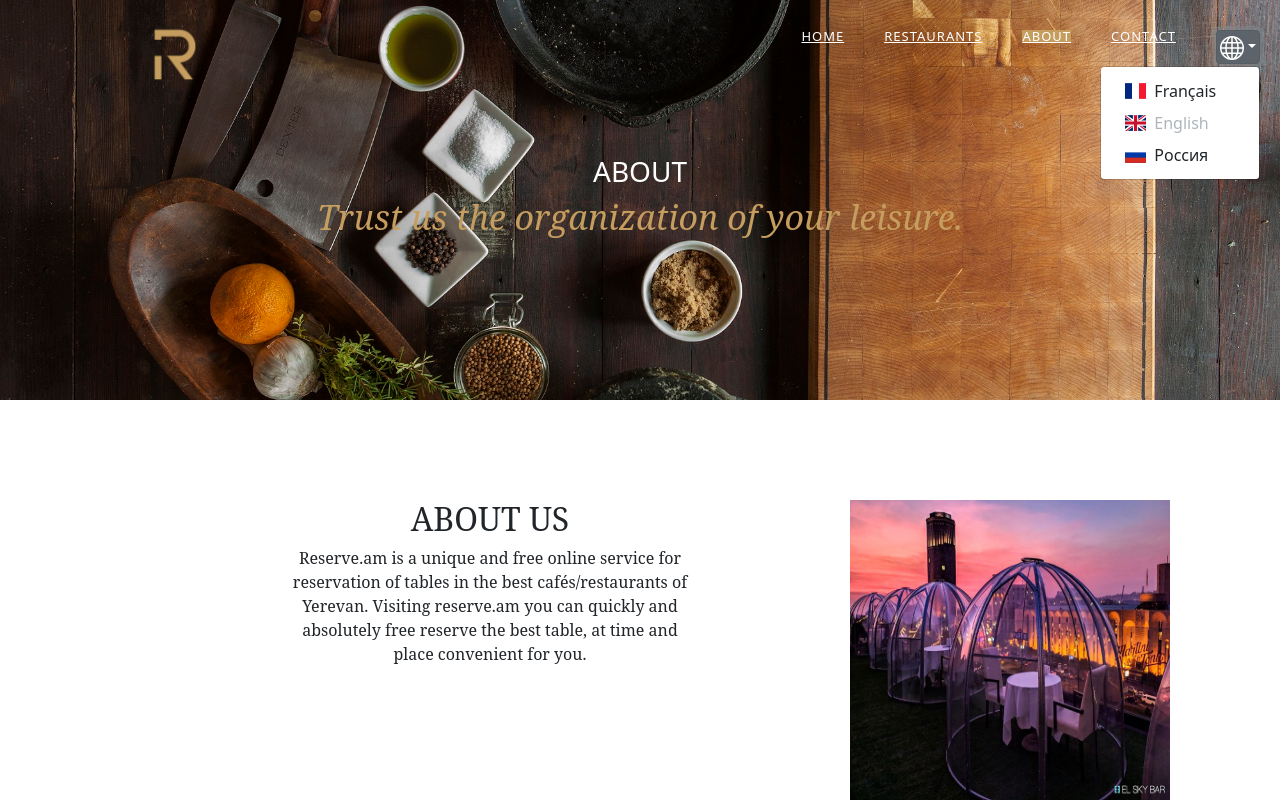
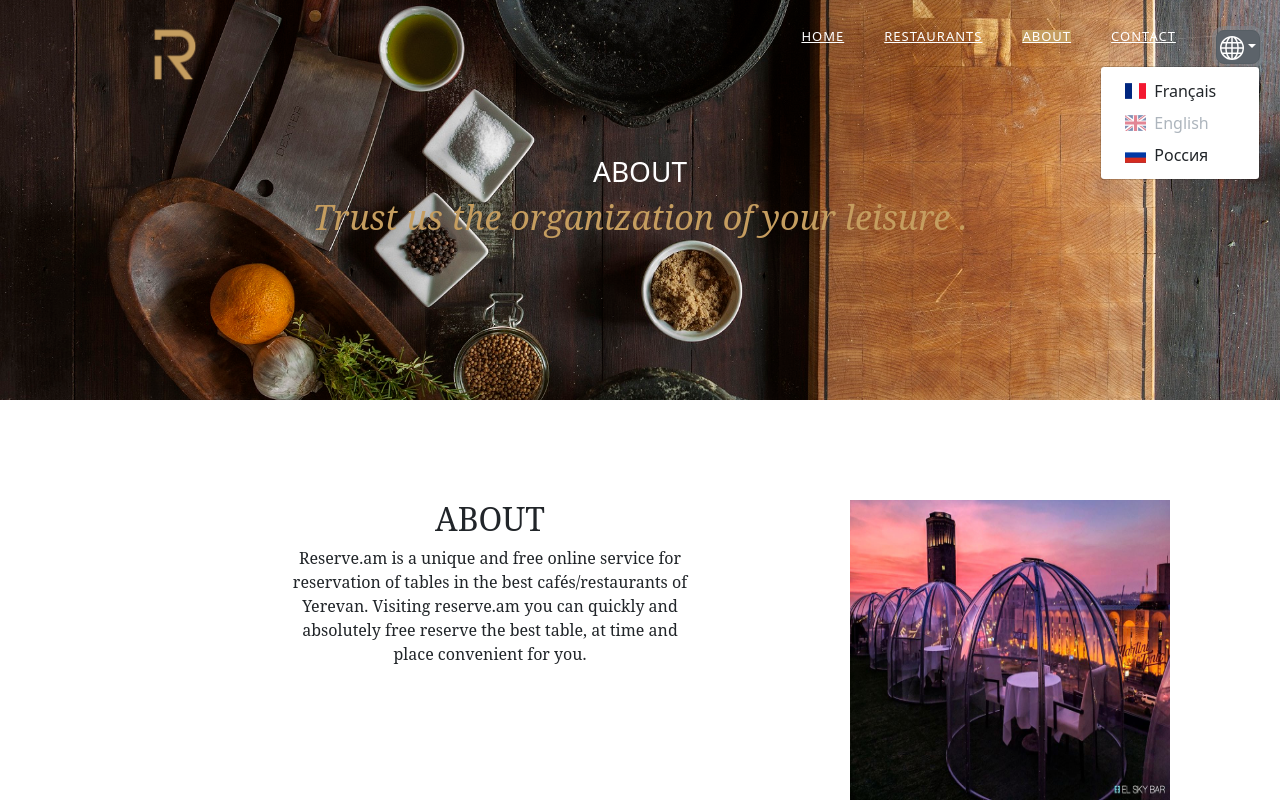
Before and after one commit to taron0/reserve-table, a React (Create React App) app: page /about in a window 1280 px wide. Both pictures are taken after a click on the button 1237 px from the left and 46 px from the top of the page. Built offline with nearby package versions, Linux system fonts and the light colour scheme.

Commit message:
add translated text in project

```diff
--- a/public/assetss/locales/en/translation.json
+++ b/public/assetss/locales/en/translation.json
@@ -4,5 +4,9 @@
   "resturants":"RESTAURANTS",
   "about": "ABOUT",
   "contact": "CONTACT",
-  "in_yerevan_restaurants": "IN YEREVAN RESTAURANTS"
+  "in_yerevan_restaurants": "IN YEREVAN RESTAURANTS",
+  "booking_online_is_easy": "Booking online is Easy",
+  "trust_us_the_organization_of_your_leisure" : "Trust us the organization of your leisure",
+  "about_us_text": "Reserve.am is a unique and free online service for reservation of tables in the best cafés/restaurants of Yerevan. Visiting reserve.am you can quickly and absolutely free reserve the best table, at time and place convenient for you.",
+  "get_in_touch_with_us": "Get in Touch With Us."
 }
--- a/public/assetss/locales/ru/translation.json
+++ b/public/assetss/locales/ru/translation.json
@@ -4,5 +4,9 @@
   "resturants":"РЕСТОРАНЫ",
   "about": "О НАС",
   "contact": "КОНТАКТ",
-  "in_yerevan_restaurants": "РЕСТОРАНЫ В ЕРЕВАНЕ "
+  "in_yerevan_restaurants": "РЕСТОРАНЫ В ЕРЕВАНЕ ",
+  "booking_online_is_easy": "Бронирование онлайн - это просто",
+  "trust_us_the_organization_of_your_leisure" : "Доверьте нам организацию вашего досуга",
+  "about_us_text": "Reserve.am - это уникальный и бесплатный онлайн-сервис для бронирования столиков в лучших кафе / ресторанах Еревана. Посетив reserve.am, вы можете быстро и абсолютно бесплатно зарезервировать лучший столик, в удобное для вас время и место.",
+  "get_in_touch_with_us": "Свяжись с нами."
 }
--- a/src/components/header/Header.js
+++ b/src/components/header/Header.js
@@ -77,7 +77,11 @@ const Header = () => {
                                                             disabled={code === currentLanguageCode}
                                                         >
                                                             <span
-                                                                className={`flag-icon flag-icon-${country_code} mx-2`}></span>
+                                                                className={`flag-icon flag-icon-${country_code} mx-2`}
+                                                                style={{
+                                                                    opacity: currentLanguageCode === code ? 0.5 : 1,
+                                                                }}
+                                                            ></span>
                                                             {name}
                                                         </button>
                                                     </li>
--- a/src/components/modalWindow/modalWindow.css
+++ b/src/components/modalWindow/modalWindow.css
@@ -6,6 +6,7 @@
     height: 100%;
     background: rgba(230, 230, 230, 0.7);
     z-index: 9999999;
+    display: block;
 }
 
 .bg {
@@ -51,20 +52,20 @@
 }
 
 
-/*.btn {*/
-/*    outline: none;*/
-/*    padding: 29px;*/
-/*    margin: 26px;*/
-/*    color: #fff;*/
-/*    font-size: 16px;*/
-/*    letter-spacing: 1px;*/
-/*    background: #603bbb;*/
-/*    cursor: pointer;*/
-/*    border-radius: 8px;*/
-/*    color: red;*/
-/*}*/
+.btn {
+    outline: none;
+    padding: 29px;
+    margin: 26px;
+    color: #fff;
+    font-size: 16px;
+    letter-spacing: 1px;
+    background: #603bbb;
+    cursor: pointer;
+    border-radius: 8px;
+    color: red;
+}
 
-/*.btn:hover {*/
-/*    color: tomato;*/
+.btn:hover {
+    color: tomato;
 
-/*}*/
+}
--- a/src/components/pages/about/About.js
+++ b/src/components/pages/about/About.js
@@ -1,24 +1,27 @@
 import React from 'react'
 import img from "../../../assets/cover-image.jpg";
 import Header from "../../header/Header";
+import { useTranslation } from "react-i18next";
 import './About.css'
 import aboutImg from '../../../assets/El-Sky-Bar.jpg'
 
 const About = () => {
+    const { t } = useTranslation();
+
     return (
         <>
         <div className='wrapper-about' style={{backgroundImage: `url(${img})`}}>
             <Header />
         <div className={'about-title'}>
-            <h1 className={'h3'}>ABOUT</h1>
-            <p className={'h4'}>Trust us the organization of your leisure.</p>
+            <h1 className={'h3'}>{t("about")}</h1>
+            <p className={'h4'}>{t("trust_us_the_organization_of_your_leisure")} .</p>
         </div>
 
         </div>
             <div className='about-context'>
                 <div className='about-text'>
-                    <h2>ABOUT US</h2>
-                    <p>Reserve.am is a unique and free online service for reservation of tables in the best cafés/restaurants of Yerevan. Visiting reserve.am you can quickly and absolutely free reserve the best table, at time and place convenient for you.</p>
+                    <h2>{t("about")}</h2>
+                    <p>{t("about_us_text")}</p>
                 </div>
                 <div className='about-img'>
                     <img src={`${aboutImg}`} />
--- a/src/components/pages/contact/Contact.js
+++ b/src/components/pages/contact/Contact.js
@@ -4,20 +4,21 @@ import Header from "../../header/Header";
 import Input from "../../shared/input/Input";
 import Button from "../../shared/button/Button";
 import useContact from "../../hooks/useContact";
+import { useTranslation } from "react-i18next";
 import {registeredError,registeredMessage} from "../../../constant/errorMessage/errorMessage";
 import './contact.css'
 
 const Contact = () => {
-    const {formik} = useContact()
-
+    const {formik} = useContact();
+    const { t } = useTranslation();
 
     return (
         <>
             <div className='wrapper-contact' style={{backgroundImage: `url(${imgContact})`}}>
                 <Header/>
                 <div className='contact-text'>
-                    <h1>CONTACT</h1>
-                    <p>Get in Touch With Us.</p>
+                    <h1>{t("contact")}</h1>
+                    <p>{t("get_in_touch_with_us")}</p>
                 </div>
 
             </div>
--- a/src/components/pages/restaurantAbout/restaurantAbout.js
+++ b/src/components/pages/restaurantAbout/restaurantAbout.js
@@ -108,7 +108,7 @@ const RestaurantAbout = () => {
                     </div>
 
                     <div className='modal-button'>
-                        <Button context='Bok Now' className='button-modal' onClick={() => openModal()}/>
+                        <Button context='Bok Now' className='button-modal-open-close' onClick={() => openModal()}/>
                     </div>
                     <Modal isOpen={isopenModal}
                            onClose={() => closeModal()}
--- a/src/components/pages/restaurants/Restaurants.js
+++ b/src/components/pages/restaurants/Restaurants.js
@@ -5,11 +5,13 @@ import Pagination from "../../pagination/pagination";
 import Header from "../../header/Header";
 import Filters from "../../filters";
 import imgContact from "../../../assets/cover-image.jpg";
+import { useTranslation } from "react-i18next";
 import './restaurants.css';
 
 const LIMIT = 9;
 
 const Restaurants = () => {
+    const { t } = useTranslation()
     const [data, setData] = useState([]);
     const [loading, setLoading] = useState(false);
     const [currentPage, setCurrentPage] = useState(1);
@@ -57,8 +59,8 @@ const Restaurants = () => {
             <div className='wrapper-restaurants' style={{backgroundImage: `url(${imgContact})`}}>
                 <Header/>
                 <div className='contact-text'>
-                    <h1>RESTAURANTS</h1>
-                    <p>Booking online is Easy.</p>
+                    <h1>{t('resturants')}</h1>
+                    <p>{t("booking_online_is_easy")}.</p>
                 </div>
             </div>
             <div className='filters-container'>
```
Also changed, not shown: public/assetss/locales/fr/translation.json (+6 -1 lines).
